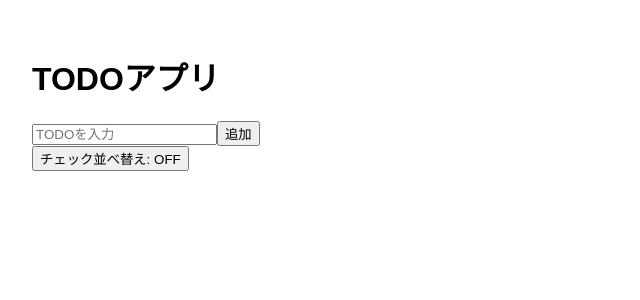
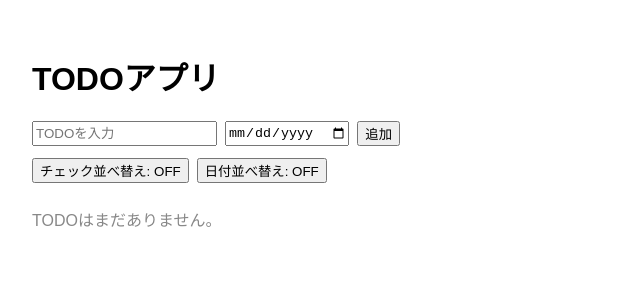
Before and after one commit to dt-torachan/React-Tutorial, a React (Create React App) app: page / in a window 1280 px wide. Shown: the top 300 px of the page, without its empty margins (0-640 px from the left). Built offline with nearby package versions, Linux system fonts and the light colour scheme.

Commit message:
【add】追加要件3

```diff
--- a/src/App.js
+++ b/src/App.js
@@ -1,100 +1,213 @@
 import { useEffect, useState } from "react";
 
 // TODO アプリ
-// 要件: 追加・チェック・再読込保持 (localStorage)
+// 要件: 追加・チェック・削除・localStorage保持
+// 追加要件: 期日フィールド・期日ソートON/OFF・チェックソートON/OFF
 
 export default function TodoApp() {
   // 初期値は localStorage から同期復元
   const [todos, setTodos] = useState(() => {
-    try {
+    try {const sortedTodos = sortTodos(todos);
       const saved = localStorage.getItem("todos");
       return saved ? JSON.parse(saved) : [];
     } catch {
       return [];
     }
   });
+
   const [text, setText] = useState("");
+  const [dueDate, setDueDate] = useState(""); // "YYYY-MM-DD" を入れる
 
+  // 並べ替えトグル（未完→完了）
   const [sortByChecked, setSortByChecked] = useState(() => {
     const s = localStorage.getItem("todos.sortByChecked");
     return s ? JSON.parse(s) : false;
   });
 
+  // 並べ替えトグル（日付昇順）
+  const [sortByDate, setSortByDate] = useState(() => {
+    const s = localStorage.getItem("todos.sortByDate");
+    return s ? JSON.parse(s) : false;
+  });
+
+  // todos が変わったら保存
   useEffect(() => {
     localStorage.setItem("todos", JSON.stringify(todos));
   }, [todos]);
 
+  // sortByChecked が変わったら保存
   useEffect(() => {
     localStorage.setItem("todos.sortByChecked", JSON.stringify(sortByChecked));
   }, [sortByChecked]);
 
+  // sortByDate が変わったら保存
+  useEffect(() => {
+    localStorage.setItem("todos.sortByDate", JSON.stringify(sortByDate));
+  }, [sortByDate]);
+
+  // TODOを追加
   const addTodo = () => {
     if (!text.trim()) return;
-    const newTodo = { id: Date.now(), text, done: false };
-    setTodos(todos => [...todos, newTodo]);
-    // 入力欄をクリアする
+    const newTodo = {
+      id: Date.now(),
+      text: text.trim(),
+      done: false,
+      dueDate: dueDate || null, // 期日はnull許容にしておく
+    };
+    setTodos((todos) => [...todos, newTodo]);
     setText("");
+    setDueDate("");
   };
 
+  // チェックON/OFF
   const toggleTodo = (id) => {
-    setTodos(prev => prev.map((todo) => (
+    setTodos((prev) =>
+      prev.map((todo) =>
         todo.id === id ? { ...todo, done: !todo.done } : todo
-    )));
+      )
+    );
   };
 
+  // 削除
   const deleteTodo = (id) => {
     setTodos((prev) => prev.filter((todo) => todo.id !== id));
   };
 
+  // 既存TODOのdueDateを編集
+  const updateDueDate = (id, value) => {
+    setTodos((prev) =>
+      prev.map((todo) =>
+        todo.id === id ? { ...todo, dueDate: value || null } : todo
+      )
+    );
+  };
+
+  // 比較用ヘルパー
   const cmp = (a, b) => (a < b ? -1 : a > b ? 1 : 0);
 
+  const parseDate = (str) => (str ? new Date(str).getTime() : null);
+  // ↑ "2025-10-25" のような日付を表す文字列を ms にして数値比較できるようにする
+  // null は「日付なし」という意味で特別扱いする
+
+  // 実際に並べ替えを行う
   const sortTodos = (items) => {
     const arr = [...items];
 
-    // 基本は id 昇順（追加順）
+    // まずはID昇順（追加順）
     arr.sort((a, b) => cmp(a.id, b.id));
 
+    // 「未完→完了」の並べ替え
+    // sortByChecked が true のときだけ適用
     if (sortByChecked) {
-      arr.sort((a, b) => (a.done === b.done ? 0 : a.done ? 1 : -1));
+      arr.sort((a, b) => {
+        if (a.done === b.done) return 0;
+        return a.done ? 1 : -1;
+      });
     }
+
+    // 「日付の昇順（古い日付が先・日付なしは最後）」
+    // sortByDate が true のときだけ適用
+    // チェックソートと両方ONのときは、
+    //   1. 未完グループ内 → 期日昇順
+    //   2. 完了グループ内 → 期日昇順
+    // という形になるように、今のロジックでは date ソートを
+    // 後からかけると「チェックによるグループ分け」が壊れる。。
+    if (sortByDate) {
+      arr.sort((a, b) => {
+        const da = parseDate(a.dueDate);
+        const db = parseDate(b.dueDate);
+
+        // どっちも日付なし
+        if (da === null && db === null) return 0;
+        // aが日付なし → 後ろへ
+        if (da === null) return 1;
+        // bが日付なし → bを後ろへ
+        if (db === null) return -1;
+
+        // 両方日付あり → 早い日付が先
+        return cmp(da, db);
+      });
+    }
+
     return arr;
-  }
+  };
 
   const sortedTodos = sortTodos(todos);
 
   return (
     <div style={{ padding: "2rem", fontFamily: "sans-serif" }}>
       <h1>TODOアプリ</h1>
+
+      {/* 入力ブロック */}
+      <div style={{ display: "flex", gap: 8, marginBottom: 12 }}>
         <input
           value={text}
           onChange={(e) => setText(e.target.value)}
           onKeyDown={(e) => e.key === "Enter" && addTodo()}
           placeholder="TODOを入力"
         />
+        <input
+          type="date"
+          value={dueDate}
+          onChange={(e) => setDueDate(e.target.value)}
+          title="期日"
+        />
         <button onClick={addTodo}>追加</button>
+      </div>
 
+      {/* 並べ替えトグル */}
       <div style={{ display: "flex", gap: 8, marginBottom: 12 }}>
         <button onClick={() => setSortByChecked((v) => !v)}>
           チェック並べ替え: {sortByChecked ? "ON" : "OFF"}
         </button>
+        <button onClick={() => setSortByDate((v) => !v)}>
+          日付並べ替え: {sortByDate ? "ON" : "OFF"}
+        </button>
       </div>
 
+      {/* 期日込みリスト表示 期日はinputじゃなくても(変更不可なtextなど)大丈夫です。*/}
       <ul>
-        {sortedTodos
-          .map((todo) => (
-            <li key={todo.id}>
+        {sortedTodos.map((todo) => (
+          <li
+            key={todo.id}
+            style={{
+              display: "flex",
+              alignItems: "center",
+              gap: 8,
+              marginBottom: 8,
+            }}
+          >
             <input
               type="checkbox"
               checked={todo.done}
               onChange={() => toggleTodo(todo.id)}
             />
-              <span style={{ textDecoration: todo.done ? "line-through" : "none" }}>
+
+            <span
+              style={{
+                flex: 1,
+                textDecoration: todo.done ? "line-through" : "none",
+              }}
+            >
               {todo.text}
             </span>
+
+            <input
+              type="date"
+              value={todo.dueDate || ""}
+              onChange={(e) => updateDueDate(todo.id, e.target.value)}
+              title="期日を変更"
+            />
+
             <button onClick={() => deleteTodo(todo.id)}>削除</button>
           </li>
         ))}
       </ul>
+
+      {/* 課題で指定していないので不要です。 */}
+      {sortedTodos.length === 0 && (
+        <p style={{ color: "#888", marginTop: 24 }}>TODOはまだありません。</p>
+      )}
     </div>
   );
 }
```
Lines whose indentation alone changed are shown as unchanged.
